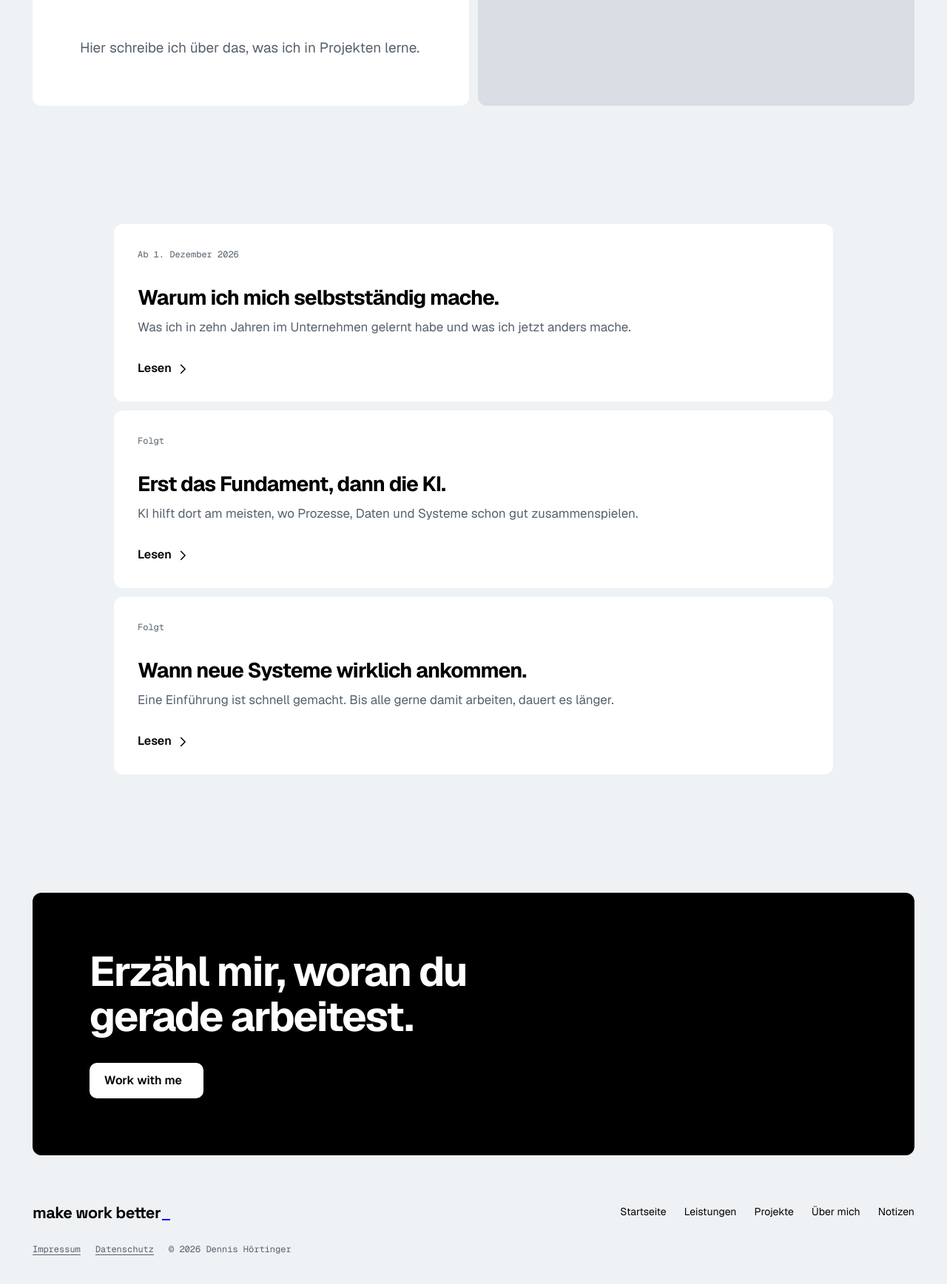
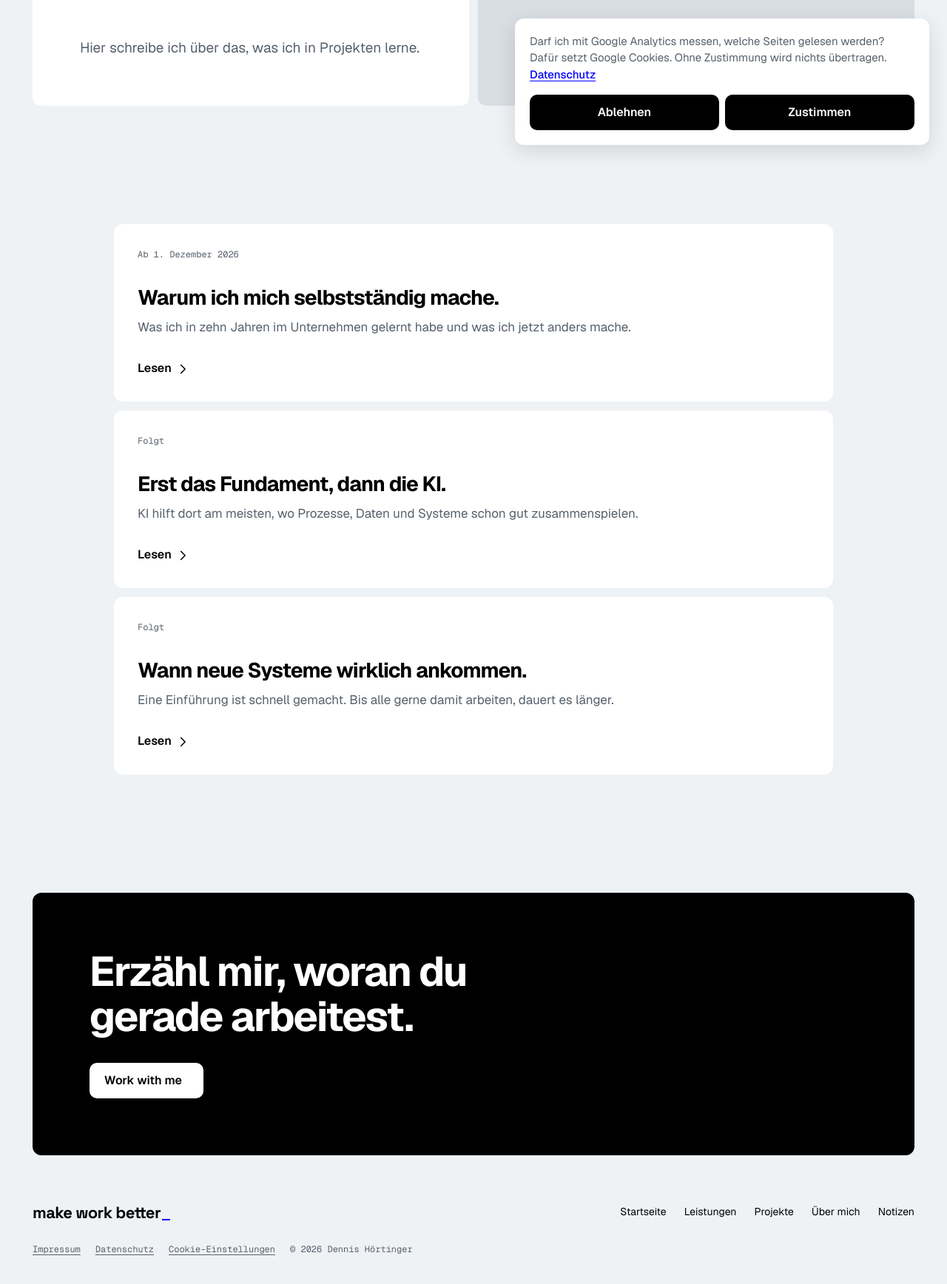
Before and after one commit to dennishoertinger-consulting/website, a plain HTML site: page notizen/index.html in a window 1280 px wide. Shown: the part 580-2316 px from the top of the page at 74% size. Drawn offline with Linux system fonts and the light colour scheme.

Commit message:
Google Analytics 4 nur nach Einwilligung: Hinweis, Cookie-Einstellungen, CSP, Datenschutz
Co-Authored-By: Claude Opus 5.5 <noreply@anthropic.com>
Claude-Session: https://claude.ai/code/session_01H7SvaywPCxriGzrZHg1fmS

```diff
--- a/assets/css/style.css
+++ b/assets/css/style.css
@@ -1102,6 +1102,53 @@ html:not(.js) .quote-ctrl {
   }
 }
 
+/* ---------- Cookie-Hinweis (Google Analytics nur nach Zustimmung) ---------- */
+.consent {
+  position: fixed;
+  z-index: 70;
+  left: 12px;
+  right: 12px;
+  bottom: 12px;
+  max-width: 560px;
+  margin-left: auto;
+  padding: 20px;
+  background: var(--weiss);
+  color: var(--schwarz);
+  border-radius: var(--r-karte);
+  box-shadow: 0 8px 28px rgba(0, 0, 0, 0.12);
+  display: flex;
+  flex-direction: column;
+  gap: 16px;
+}
+.consent-text {
+  font-size: 15px;
+  line-height: 1.5;
+  color: var(--schiefer);
+}
+.consent-text a {
+  color: var(--link);
+  font-weight: 500;
+  text-decoration: underline;
+  text-underline-offset: 3px;
+}
+.consent-btns {
+  display: grid;
+  grid-template-columns: 1fr 1fr;
+  gap: 8px;
+}
+.consent-open {
+  font: inherit;
+  color: var(--schiefer);
+  text-decoration: underline;
+  text-underline-offset: 3px;
+}
+@media (min-width: 900px) {
+  .consent {
+    right: 24px;
+    bottom: 24px;
+  }
+}
+
 /* ---------- Unterseiten: Einstieg ---------- */
 .subhero {
   display: grid;
--- a/assets/js/main.js
+++ b/assets/js/main.js
@@ -165,6 +165,84 @@
     heads.forEach(function (h) { tio.observe(h); });
   }
 
+  /* ---------- Google Analytics 4: lädt nur nach Zustimmung ---------- */
+  var GA_ID = 'G-494G3RX0CJ';
+  var KEY = 'ga-einwilligung';
+  var base = (function () {
+    var me = document.querySelector('script[src*="assets/js/main.js"]');
+    return me ? me.src.replace(/assets\/js\/main\.js.*$/, '') : '/';
+  })();
+  function readChoice() { try { return localStorage.getItem(KEY); } catch (e) { return null; } }
+  function saveChoice(v) { try { localStorage.setItem(KEY, v); } catch (e) { /* ohne Speicher: gilt nur für diesen Aufruf */ } }
+  var gaLoaded = false;
+  function loadGA() {
+    if (gaLoaded) return;
+    gaLoaded = true;
+    window.dataLayer = window.dataLayer || [];
+    window.gtag = function () { window.dataLayer.push(arguments); };
+    window.gtag('js', new Date());
+    window.gtag('config', GA_ID, { allow_google_signals: false, allow_ad_personalization_signals: false });
+    var s = document.createElement('script');
+    s.async = true;
+    s.src = 'https://www.googletagmanager.com/gtag/js?id=' + GA_ID;
+    document.head.appendChild(s);
+  }
+  function clearGACookies() {
+    document.cookie.split(';').forEach(function (c) {
+      var name = c.split('=')[0].trim();
+      if (name.indexOf('_ga') !== 0) return;
+      var host = location.hostname.split('.');
+      for (var i = 0; i < host.length - 1; i++) {
+        var d = host.slice(i).join('.');
+        document.cookie = name + '=; Max-Age=0; path=/; domain=' + d;
+        document.cookie = name + '=; Max-Age=0; path=/; domain=.' + d;
+      }
+      document.cookie = name + '=; Max-Age=0; path=/';
+    });
+  }
+  var banner = null;
+  function closeBanner() { if (banner) { banner.remove(); banner = null; } }
+  function decide(v) {
+    var before = readChoice();
+    saveChoice(v);
+    closeBanner();
+    if (v === 'ja') loadGA();
+    else {
+      clearGACookies();
+      if (before === 'ja') window.location.reload(); // bereits geladenes Google-Skript sicher entfernen
+    }
+  }
+  function showBanner(focus) {
+    if (banner) return;
+    banner = document.createElement('section');
+    banner.className = 'consent';
+    banner.setAttribute('aria-label', 'Cookie-Hinweis');
+    banner.innerHTML =
+      '<p class="consent-text">Darf ich mit Google Analytics messen, welche Seiten gelesen werden? Dafür setzt Google Cookies. ' +
+      'Ohne Zustimmung wird nichts übertragen. <a href="' + base + 'impressum/#datenschutz">Datenschutz</a></p>' +
+      '<div class="consent-btns">' +
+      '<button type="button" class="btn btn-primary" data-consent="nein">Ablehnen</button>' +
+      '<button type="button" class="btn btn-primary" data-consent="ja">Zustimmen</button>' +
+      '</div>';
+    banner.querySelectorAll('[data-consent]').forEach(function (b) {
+      b.addEventListener('click', function () { decide(b.getAttribute('data-consent')); });
+    });
+    document.body.appendChild(banner);
+    if (focus) banner.querySelector('button').focus();
+  }
+  var choice = readChoice();
+  if (choice === 'ja') loadGA();
+  else if (choice !== 'nein') showBanner(false);
+  document.querySelectorAll('.footer-legal').forEach(function (p) {
+    var b = document.createElement('button');
+    b.type = 'button';
+    b.className = 'consent-open';
+    b.textContent = 'Cookie-Einstellungen';
+    b.addEventListener('click', function () { showBanner(true); });
+    var last = p.lastElementChild;
+    p.insertBefore(b, last);
+  });
+
   /* ---------- „Mehr lesen“ ---------- */
   document.querySelectorAll('.more-btn').forEach(function (b) {
     var box = document.getElementById(b.getAttribute('aria-controls'));
```
Also changed, not shown: impressum/index.html (+5 -4 lines), .github/zugang/sicherheit.mjs, 2 other files.
